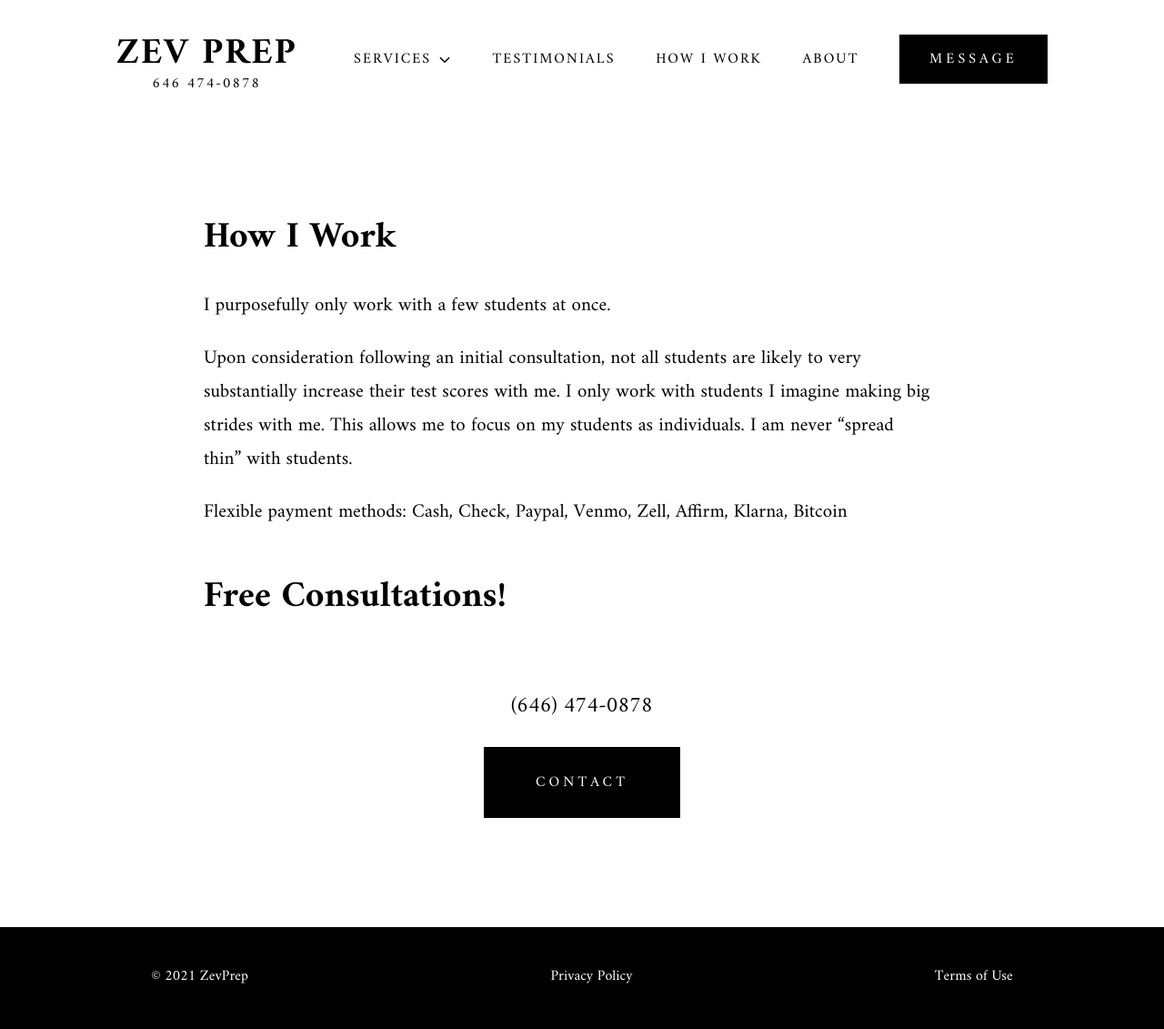
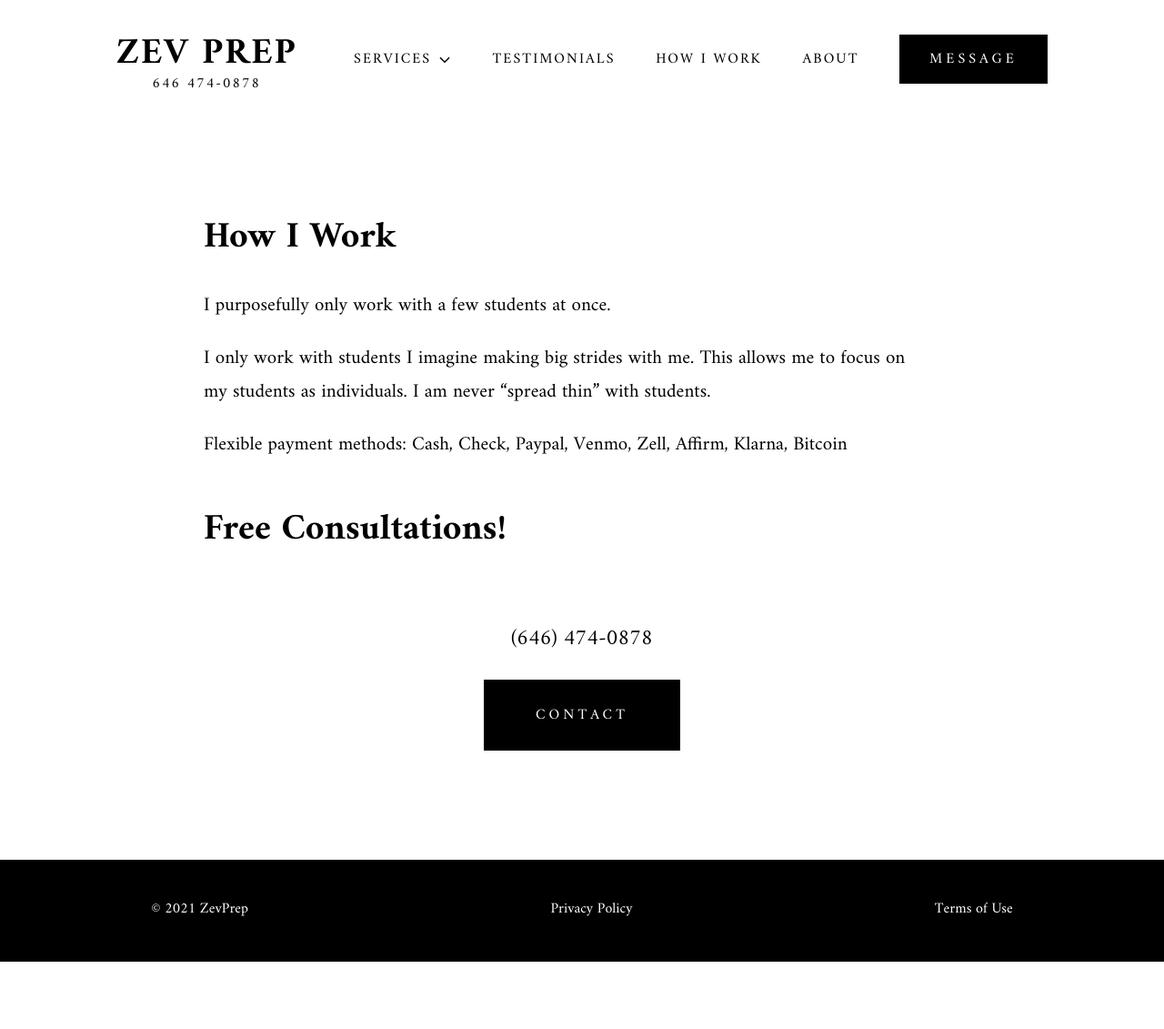
Before and after one commit to aaronzomback/zevprep, a Jekyll site: the page built from pricing.html, in a window 1280 px wide. Shown: the whole page at 91% size. Built offline with Jekyll 4.4.1, drawn with Linux system fonts in a browser that asks for light colours; nearby versions of some CDN libraries.

Commit message:
remove negative thought

```diff
--- a/pricing.html
+++ b/pricing.html
@@ -11,7 +11,7 @@ permalink: /pricing/
             I purposefully only work with a few students at once.
         </p>
         <p>
-             Upon consideration following an initial consultation, not all students are likely to very substantially increase their test scores with me. I only work with students I imagine making big strides with me. This allows me to focus on my students as individuals. I am never “spread thin” with students.
+            I only work with students I imagine making big strides with me. This allows me to focus on my students as individuals. I am never “spread thin” with students.
         </p>
         <p>
             Flexible payment methods: Cash, Check, Paypal, Venmo, Zell, Affirm, Klarna, Bitcoin
```
